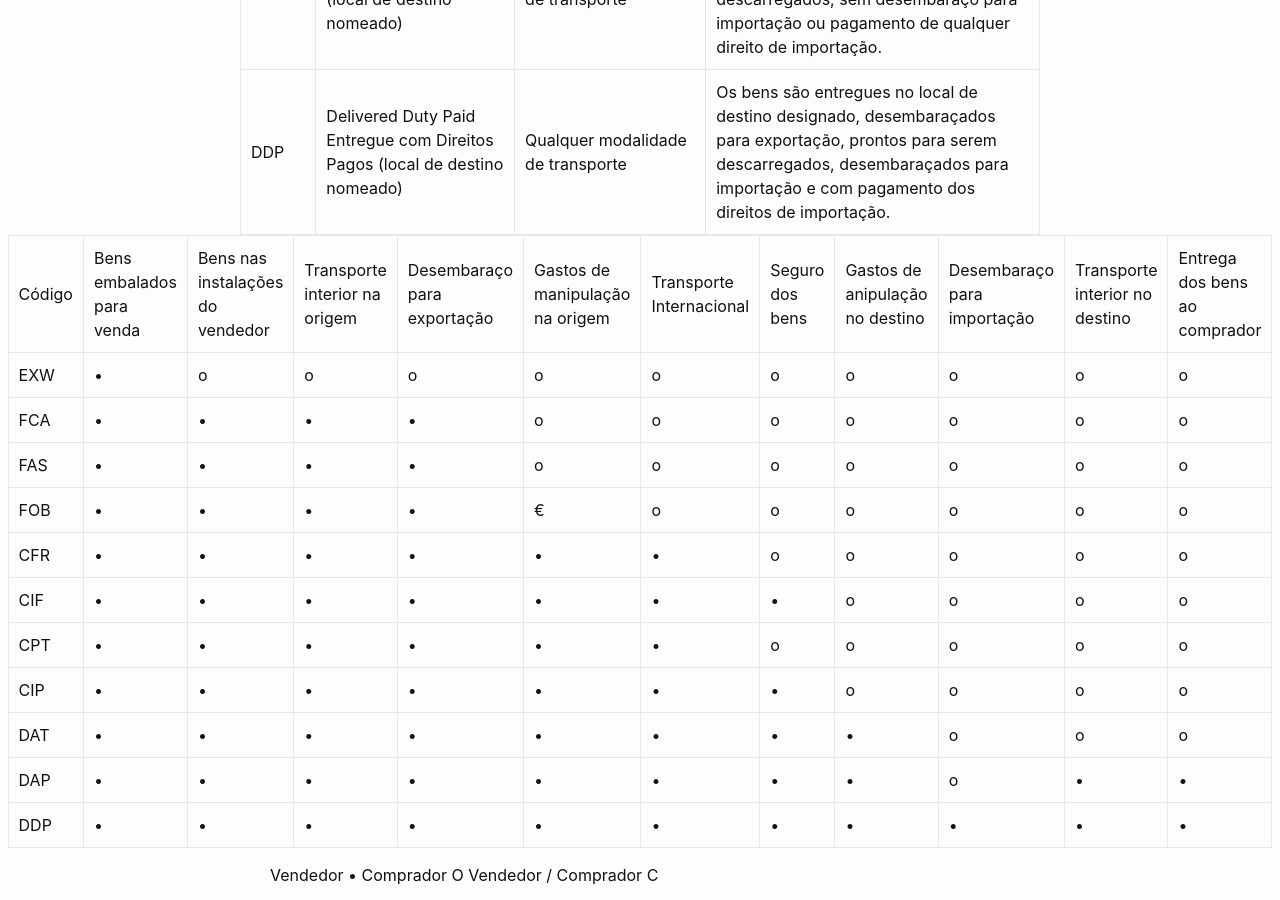
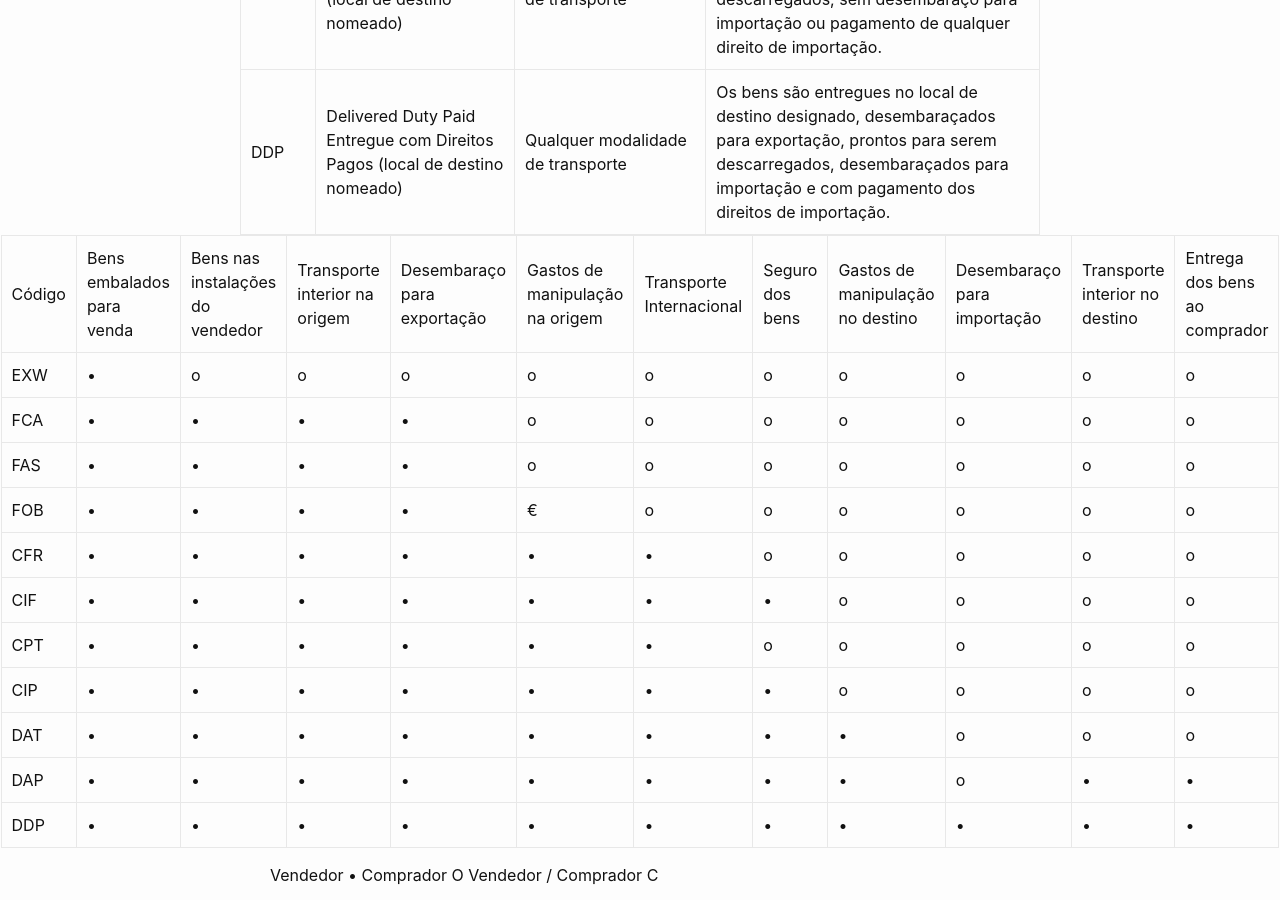
Before and after one commit to WCAComex/wcacomex.github.io, a Jekyll site: the page built from _utilidades/incoterms-2010.markdown, in a window 1280 px wide and 900 px high, scrolled down 1733 px. Built offline with Jekyll 4.4.1, drawn with Linux system fonts in a browser that asks for light colours.

Commit message:
Updated Incoterms 2010

```diff
--- a/_utilidades/incoterms-2010.markdown
+++ b/_utilidades/incoterms-2010.markdown
@@ -20,7 +20,7 @@ Termos Internacionais de Comércio discriminados pela International Chamber of C
 | DDP | Delivered Duty Paid Entregue com Direitos Pagos (local de destino nomeado) | Qualquer modalidade de transporte | Os bens são entregues no local de destino designado, desembaraçados para exportação, prontos para serem descarregados, desembaraçados para importação e com pagamento dos direitos de importação. |
 
 
-| Código | Bens embalados para venda | Bens nas instalações do vendedor | Transporte interior na origem | Desembaraço para exportação | Gastos de	manipulação na origem | Transporte Internacional | Seguro dos bens | Gastos de anipulação no destino | Desembaraço para importação | Transporte interior no destino | Entrega dos bens ao comprador |
+| Código | Bens embalados para venda | Bens nas instalações do vendedor | Transporte interior na origem | Desembaraço para exportação | Gastos de	manipulação na origem | Transporte Internacional | Seguro dos bens | Gastos de manipulação no destino | Desembaraço para importação | Transporte interior no destino | Entrega dos bens ao comprador |
 | EXW | • | o | o | o | o | o | o | o | o | o | o |
 | FCA | • | • | • | • | o | o | o | o | o | o | o |
 | FAS | • | • | • | • | o | o | o | o | o | o | o |
```
